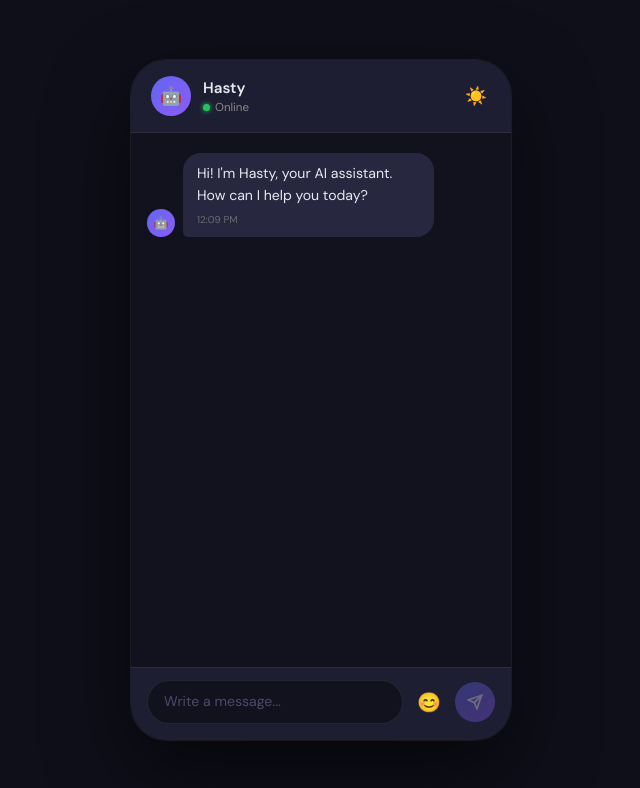
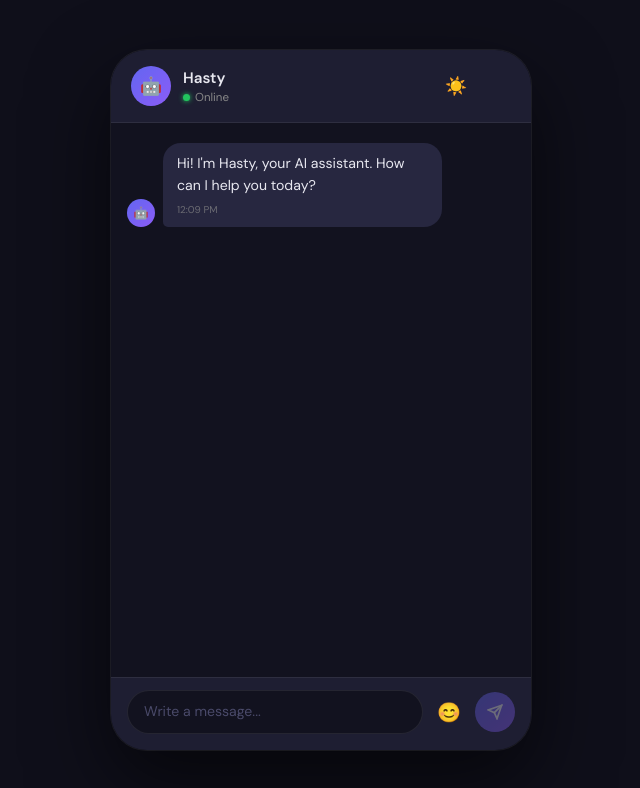
Before and after one commit to sharmabhay07-coder/Ai_ChatBot, a React (Vite) app: page / in a window 1280 px wide. Shown: the top 788 px of the page, without its empty margins (319-959 px from the left). Built offline with nearby package versions, Linux system fonts and the light colour scheme.

Commit message:
little additions

```diff
--- a/src/App.css
+++ b/src/App.css
@@ -33,8 +33,8 @@ body {
 
 /* ── PHONE SHELL ── */
 .screen {
-  width: 380px;
-  height: 680px;
+  width: 420px;
+  height: 700px;
   display: flex;
   flex-direction: column;
   border-radius: 36px;
--- a/src/App.jsx
+++ b/src/App.jsx
@@ -31,6 +31,16 @@ export default function App() {
       bottomRef.current?.scrollIntoView({ behavior: 'smooth' });
     }
   }, [messages, loading]);
+
+  useEffect(() => {
+    const handleClick = (e) => {
+      if (!e.target.closest('.emoji-btn') && !e.target.closest('.EmojiPickerReact')) {
+        setShowEmoji(false);
+      }
+    };
+    document.addEventListener('click', handleClick);
+    return () => document.removeEventListener('click', handleClick);
+  }, []);
 
   const handleInput = (e) => {
     setInput(e.target.value);
@@ -91,6 +101,8 @@ export default function App() {
       } else if (msg.includes('network') || msg.includes('fetch')) {
         friendlyError = '📡 Network error. Please check your connection.';
       }
+
+       setMessages(prev => [...prev, { role: 'bot', text: friendlyError, time: timeNow(), error: true }]);
 
     } finally {
       setLoading(false);
```
